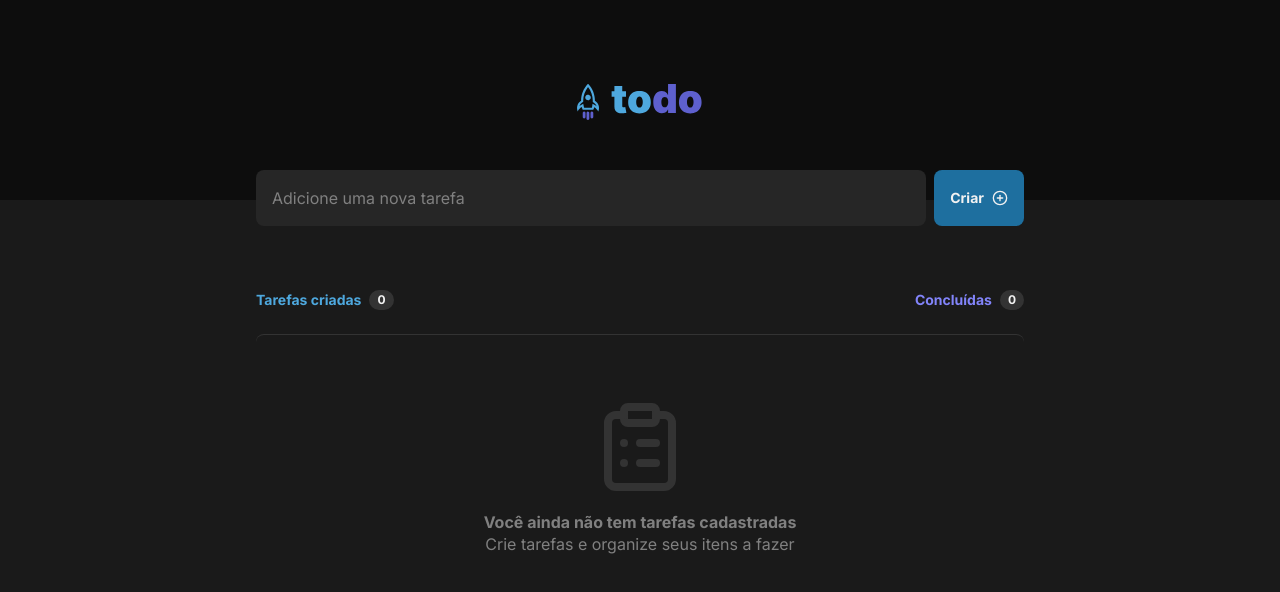
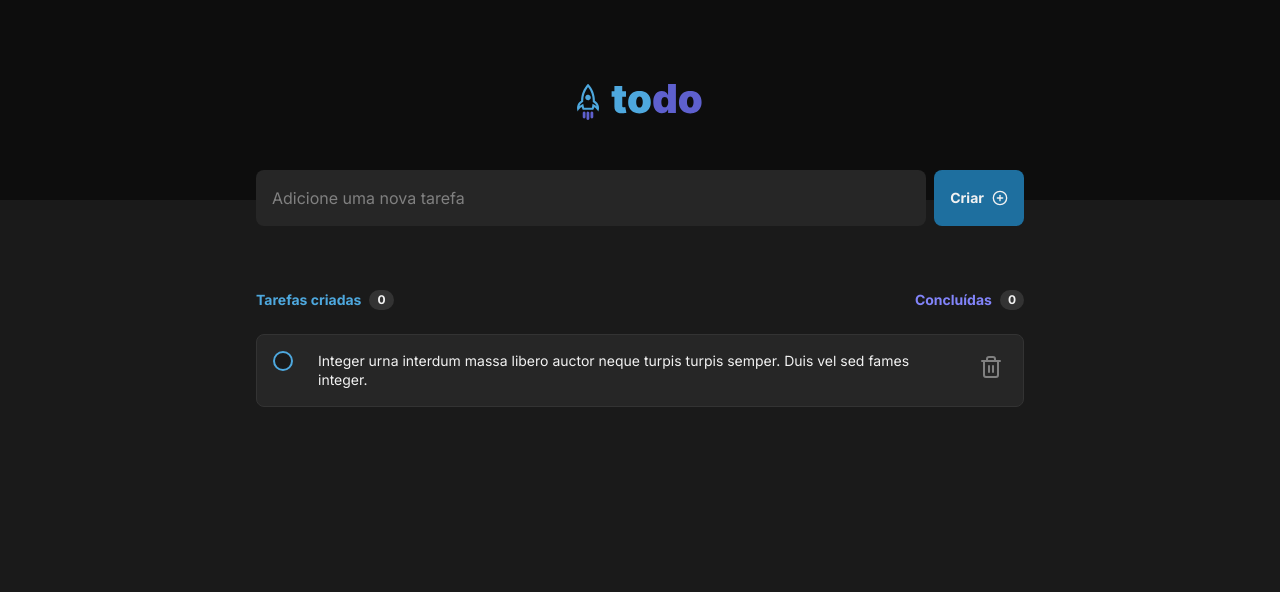
Before and after one commit to LFeli/ToDo-List, a React (Vite) app: page / in a window 1280 px wide. Shown: the top 592 px of the page. Built offline with nearby package versions, Linux system fonts and the light colour scheme.

Commit message:
:sparkles: feat: Added task item but not working

```diff
--- a/src/App.tsx
+++ b/src/App.tsx
@@ -1,7 +1,14 @@
-import { ClipboardList, PlusCircle } from "lucide-react";
+import { useState } from "react";
+import { Check, ClipboardList, PlusCircle, Trash2 } from "lucide-react";
 import logo from './assets/logo.svg';
 
 export function App() {
+  const [isChecked, setIsChecked] = useState(false);
+
+  function handleToogleCheckButton() {
+    setIsChecked(!isChecked);
+  }
+
   return (
     <body className="bg-gray-600 text-gray-100 h-screen">
       {/* background overlay */}
@@ -52,13 +59,44 @@ export function App() {
                 </span>
               </div>
 
-              <div className="mt-6 py-16 flex flex-col items-center justify-center gap-4 border-t border-gray-400 rounded-lg">
+              {/* <div className="mt-6 py-16 flex flex-col items-center justify-center gap-4 border-t border-gray-400 rounded-lg">
                 <ClipboardList size={96} className="text-gray-400"/>
 
                 <p className="text-gray-300 text-base text-center leading-snug flex flex-col">
                   <span className="font-bold">Você ainda não tem tarefas cadastradas</span>
                   Crie tarefas e organize seus itens a fazer
                 </p>
+              </div> */}
+
+              <div className="mt-6 grid gap-3">
+                <article className="p-4 bg-gray-500 border border-gray-400 rounded-lg flex items-start justify-between gap-3">
+                  <label className="cursor-pointer">
+                    <input
+                      type="checkbox"
+                      checked={isChecked}
+                      onChange={handleToogleCheckButton}
+                      className="hidden"
+                    />
+
+                    <div
+                      className={`w-5 h-5 border-2 rounded-full ${
+                        isChecked ? 'bg-purpleDark border-purpleDark' : 'bg-gray-600 border-blue'
+                      } flex items-center justify-center`}>
+
+                      {isChecked && (
+                        <Check size={12}/>
+                      )}
+                    </div>
+                  </label>
+
+                  <p className={`text-sm text-left leading-snug max-w-[632px] ${isChecked ? 'line-through text-gray-300' : 'no-underline'}`}>
+                    Integer urna interdum massa libero auctor neque turpis turpis semper. Duis vel sed fames integer.</p>
+
+                  <button className="p-1 text-gray-300 rounded hover:bg-gray-400 hover:text-danger transition-colors">
+                    <Trash2 size={24}/>
+                  </button>
+                </article>
+
               </div>
             </div>
           </div>
```
